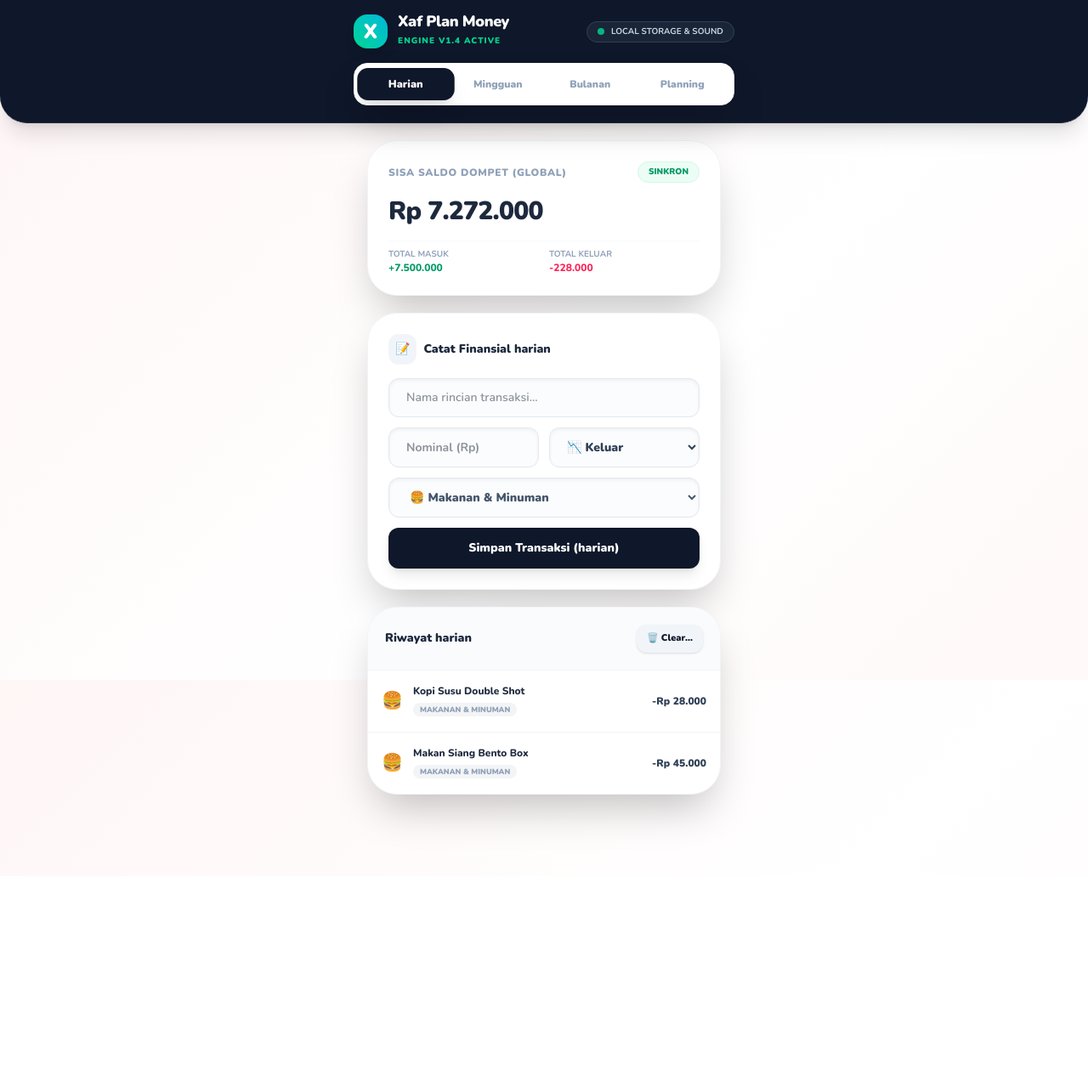
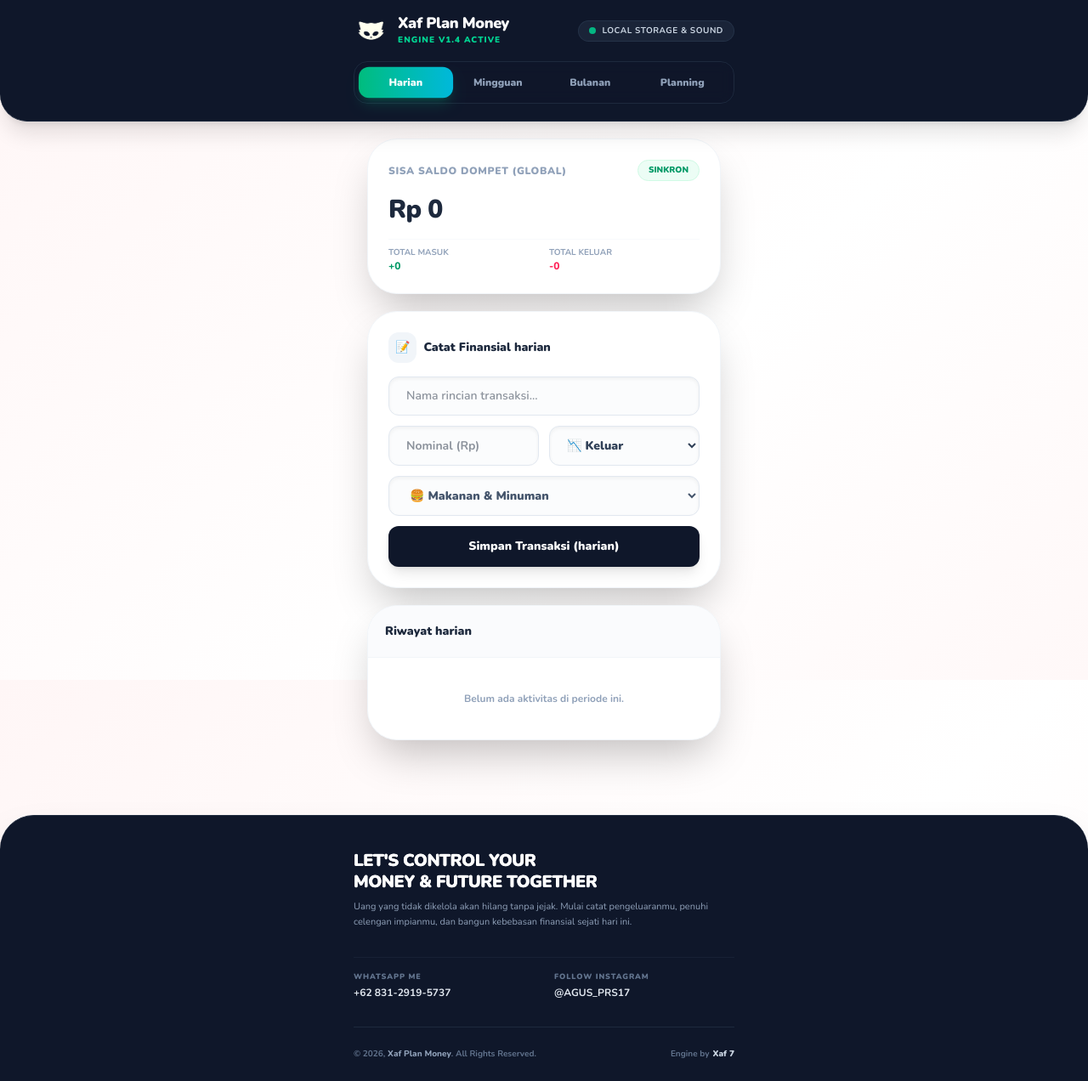
Before and after one commit to xaf7/Money-Planing, a React (Vite) app: page / in a window 1280 px wide. Shown: the whole page at 85% size. Before the commit the page ends 1031 px from the top, so only its background shows below. Built offline with nearby package versions, Linux system fonts and the light colour scheme.

Commit message:
Memperbaiki kode Financeapp yang terpotong

```diff
--- a/index.html
+++ b/index.html
@@ -1,13 +1,17 @@
 <!doctype html>
 <html lang="en">
+
 <head>
   <meta charset="UTF-8" />
-    <link rel="icon" type="image/svg+xml" href="/favicon.svg" />
+  <link rel="icon" type="image/png" href="/src/logo.png" />
+
   <meta name="viewport" content="width=device-width, initial-scale=1.0" />
   <title>money</title>
 </head>
+
 <body>
   <div id="root"></div>
   <script type="module" src="/src/main.jsx"></script>
 </body>
+
 </html>
--- a/src/Financeapp.jsx
+++ b/src/Financeapp.jsx
@@ -1,72 +1,12 @@
 import React, { useState, useEffect } from "react";
+import logoApp from "./logo.png";
 
 // --- IMPORT FILE SUARA ---
-// Sesuaikan path ini dengan tempat kamu menaruh file almak.mp3 di proyekmu
-// Contoh: ditaruh di folder yang sama dengan file ini
 import almakSound from "./almak.mp3";
 
 // Default data jika Local Storage kosong murni saat pertama kali web dibuka
-const defaultTransactions = [
-  {
-    id: 1,
-    desc: "Kopi Susu Double Shot",
-    amount: 28000,
-    type: "expense",
-    category: "Makanan & Minuman",
-    period: "harian",
-  },
-  {
-    id: 2,
-    desc: "Makan Siang Bento Box",
-    amount: 45000,
-    type: "expense",
-    category: "Makanan & Minuman",
-    period: "harian",
-  },
-  {
-    id: 3,
-    desc: "Gaji Pokok Utama",
-    amount: 7500000,
-    type: "income",
-    category: "Umum",
-    period: "bulanan",
-  },
-  {
-    id: 4,
-    desc: "Isi Bensin Pertamax",
-    amount: 60000,
-    type: "expense",
-    category: "Transportasi",
-    period: "mingguan",
-  },
-  {
-    id: 5,
-    desc: "Nonton Bioskop IMAX",
-    amount: 95000,
-    type: "expense",
-    category: "Hiburan & Healing",
-    period: "mingguan",
-  },
-];
-
-const defaultSavings = [
-  {
-    id: "s1",
-    target: "Beli Laptop Core i7",
-    goal: 12000000,
-    current: 4500000,
-    icon: "💻",
-    image: null,
-  },
-  {
-    id: "s2",
-    target: "Upgrade HP Baru",
-    goal: 5000000,
-    current: 1200000,
-    icon: "📱",
-    image: null,
-  },
-];
+const defaultTransactions = [];
+const defaultSavings = [];
 
 export default function Financeapp() {
   // Ambil Google Fonts Nunito secara dinamis
@@ -128,6 +68,13 @@ export default function Financeapp() {
   const [selectedItemsToClear, setSelectedItemsToClear] = useState({});
   const [showAllHistory, setShowAllHistory] = useState(false);
 
+  // State Baru: Modal Kustom Cantik untuk Dana/Saldo Tidak Cukup
+  const [insufficientBalanceModal, setInsufficientBalanceModal] = useState({
+    isOpen: false,
+    title: "",
+    message: "",
+  });
+
   // State Pengisian / Pengurangan Dana Celengan Individual
   const [activePlanForSaving, setActivePlanForSaving] = useState(null);
   const [savingInputDisplay, setSavingInputDisplay] = useState("");
@@ -174,27 +121,38 @@ export default function Financeapp() {
     const file = e.target.files[0];
     if (!file) return;
 
-    // Batasi ukuran gambar biar local storage tidak penuh (Maksimal ~1.5 MB)
     if (file.size > 1500000) {
-      alert(
+      setInsufficientBalanceModal({
+        isOpen: true,
+        title: "File Terlalu Besar",
+        message:
           "Ukuran file foto terlalu besar! Gunakan foto di bawah 1.5 MB agar bisa disimpan.",
-      );
+      });
       e.target.value = null;
       return;
     }
 
     const reader = new FileReader();
     reader.onloadend = () => {
-      setNewPlanImage(reader.result); // Mengunci base64 string gambar
+      setNewPlanImage(reader.result);
     };
     reader.readAsDataURL(file);
   };
 
-  // Handler Simpan Catatan Baru + PEMICU NOTIFIKASI SUARA
+  // Handler Simpan Catatan Baru + VALIDASI SALDO MODERN
   const handleAddTransaction = (e) => {
     e.preventDefault();
     const rawAmount = getCleanRawNumber(newAmountDisplay);
     if (!newDesc || rawAmount <= 0) return;
+
+    if (newType === "expense" && rawAmount > globalBalance) {
+      setInsufficientBalanceModal({
+        isOpen: true,
+        title: "Dompet Menipis!",
+        message: `Maaf, sisa saldo kamu saat ini hanya Rp ${globalBalance.toLocaleString("id-ID")}. Tidak cukup untuk pengeluaran sebesar Rp ${rawAmount.toLocaleString("id-ID")}.`,
+      });
+      return;
+    }
 
     const newTx = {
       id: Date.now(),
@@ -206,8 +164,6 @@ export default function Financeapp() {
     };
 
     setTransactions([newTx, ...transactions]);
-
-    // Bunyikan sound effect notifikasi tepat saat transaksi sukses disimpan!
     playNotificationSound();
 
     setNewDesc("");
@@ -231,7 +187,6 @@ export default function Financeapp() {
 
     setSavingsPlans([...savingsPlans, newPlan]);
 
-    // Reset form target
     setNewPlanTarget("");
     setNewPlanGoalDisplay("");
     setNewPlanImage(null);
@@ -239,10 +194,41 @@ export default function Financeapp() {
     if (fileInput) fileInput.value = null;
   };
 
-  // Modifikasi isi tabungan target (Tambah / Kurang Saldo Terkumpul)
+  // Modifikasi isi tabungan target + Sinkron Saldo Global
   const handleUpdateSavingBalance = (isAdding) => {
     const rawAmount = getCleanRawNumber(savingInputDisplay);
     if (rawAmount <= 0 || !activePlanForSaving) return;
+
+    if (isAdding && rawAmount > globalBalance) {
+      setInsufficientBalanceModal({
+        isOpen: true,
+        title: "Saldo Tidak Cukup",
+        message: `Maaf, saldo global kamu tidak cukup untuk dialokasikan ke celengan ini! Sisa dompet saat ini: Rp ${globalBalance.toLocaleString("id-ID")}.`,
+      });
+      return;
+    }
+
+    if (!isAdding && rawAmount > activePlanForSaving.current) {
+      setInsufficientBalanceModal({
+        isOpen: true,
+        title: "Dana Tidak Cukup",
+        message: `Uang yang ingin diambil (Rp ${rawAmount.toLocaleString("id-ID")}) melebihi dana yang tersedia di dalam celengan ini (Rp ${activePlanForSaving.current.toLocaleString("id-ID")}).`,
+      });
+      return;
+    }
+
+    const autoTx = {
+      id: Date.now(),
+      desc: isAdding
+        ? `Isi Celengan: ${activePlanForSaving.target}`
+        : `Ambil Celengan: ${activePlanForSaving.target}`,
+      amount: rawAmount,
+      type: isAdding ? "expense" : "income",
+      category: "Umum",
+      period: "harian",
+    };
+
+    setTransactions([autoTx, ...transactions]);
 
     setSavingsPlans(
       savingsPlans.map((plan) => {
@@ -256,16 +242,15 @@ export default function Financeapp() {
       }),
     );
 
+    playNotificationSound();
     setSavingInputDisplay("");
     setActivePlanForSaving(null);
   };
 
-  // Hapus Rencana Tabungan Target
   const handleDeletePlan = (id) => {
     setSavingsPlans(savingsPlans.filter((p) => p.id !== id));
   };
 
-  // Modal Multi-Select Clear Handler
   const openClearModal = () => {
     const initialSelection = {};
     filteredTransactions.forEach((t) => {
@@ -299,35 +284,40 @@ export default function Financeapp() {
 
   return (
     <div
-      className="min-h-screen pb-24 modern-bg text-[#1E293B] antialiased"
+      className="min-h-screen modern-bg text-[#1E293B] antialiased flex flex-col justify-between"
       style={{ fontFamily: "'Nunito', sans-serif" }}
     >
+      {/* ATAS & TENGAH: CONTENT WRAPPER */}
+      <div>
         {/* HEADER BANNER APP */}
         <nav className="bg-[#0F172A] sticky top-0 z-40 shadow-xl rounded-b-[2rem] border-b border-slate-800 px-5 pt-4 pb-5">
           <div className="max-w-md mx-auto flex flex-col space-y-4">
             <div className="flex items-center justify-between">
               <div className="flex items-center space-x-3">
-              <div className="w-10 h-10 bg-gradient-to-tr from-emerald-400 to-cyan-500 text-white rounded-2xl flex items-center justify-center font-black text-2xl shadow-lg">
-                X
-              </div>
+                <img
+                  src={logoApp}
+                  alt="Logo Xaf Plan Money"
+                  className="w-10 h-10 object-contain brightness-0 invert sepia-[100%] saturate-[10000%] hue-rotate-[90deg]"
+                />
                 <div>
                   <h1 className="text-lg font-black tracking-tight text-white leading-none">
                     Xaf Plan Money
                   </h1>
-                <span className="text-[10px] text-emerald-400 font-black tracking-widest uppercase">
+                  <span className="text-[10px] text-emerald-400 font-black tracking-widest uppercase mt-1 block">
                     Engine V1.4 Active
                   </span>
                 </div>
               </div>
-            <div className="flex items-center space-x-2 bg-slate-800/80 px-3 py-1 rounded-full border border-slate-700">
+
+              <div className="flex items-center space-x-2 bg-slate-800/80 px-3 py-1 rounded-full border border-slate-700/50">
                 <span className="w-2 h-2 bg-emerald-400 rounded-full animate-pulse"></span>
-              <span className="text-[10px] font-bold text-slate-300 uppercase">
+                <span className="text-[10px] font-bold text-slate-300 uppercase tracking-wider">
                   Local Storage & Sound
                 </span>
               </div>
             </div>
 
-          <div className="flex bg-white p-1.5 rounded-2xl shadow-2xl border border-slate-100">
+            <div className="flex bg-slate-900/60 p-1.5 rounded-2xl border border-slate-800 backdrop-blur-sm">
               {["harian", "mingguan", "bulanan", "planning"].map((tab) => (
                 <button
                   key={tab}
@@ -338,8 +328,8 @@ export default function Financeapp() {
                   }}
                   className={`flex-1 py-2.5 text-xs font-black rounded-xl capitalize transition-all duration-300 transform active:scale-95 ${
                     activeTab === tab
-                    ? "bg-[#0F172A] text-white shadow-xl scale-105"
-                    : "text-slate-400 hover:text-[#0F172A]"
+                      ? "bg-gradient-to-r from-emerald-500 to-cyan-500 text-white shadow-lg shadow-emerald-500/20 scale-102"
+                      : "text-slate-400 hover:text-slate-200 hover:bg-slate-800/40"
                   }`}
                 >
                   {tab}
@@ -350,8 +340,8 @@ export default function Financeapp() {
         </nav>
 
         {/* BODY KONTEN UTAMA */}
-      <main className="max-w-md mx-auto px-4 pt-5 space-y-5">
-        {/* CARD RINGKASAN SALDO GLOBAL: Sinkron Lintas Semua Tab */}
+        <main className="max-w-md mx-auto px-4 pt-5 pb-12 space-y-5">
+          {/* CARD RINGKASAN SALDO GLOBAL */}
           <div className="bg-white p-6 rounded-[2.2rem] shadow-2xl border border-slate-100 space-y-4">
             <div className="flex justify-between items-center">
               <span className="text-xs font-black text-slate-400 uppercase tracking-wider">
@@ -406,7 +396,9 @@ export default function Financeapp() {
                       type="text"
                       inputMode="numeric"
                       value={newAmountDisplay}
-                    onChange={(e) => handleAmountChange(e, setNewAmountDisplay)}
+                      onChange={(e) =>
+                        handleAmountChange(e, setNewAmountDisplay)
+                      }
                       placeholder="Nominal (Rp)"
                       className="w-full px-5 py-3 text-sm border border-slate-200 bg-slate-50/60 rounded-xl focus:outline-none focus:border-[#0F172A] focus:bg-white transition-all shadow-inner font-bold"
                       required
@@ -443,7 +435,7 @@ export default function Financeapp() {
                 </form>
               </div>
 
-            {/* RIWAYAT CATATAN: DIBATASI 5 DATA SAJA */}
+              {/* RIWAYAT CATATAN */}
               <div className="bg-white rounded-[2.2rem] shadow-2xl border border-slate-100 overflow-hidden">
                 <div className="p-5 border-b border-slate-100 flex justify-between items-center bg-slate-50/70">
                   <h3 className="text-sm font-black text-slate-800">
@@ -518,7 +510,6 @@ export default function Financeapp() {
                   )}
                 </div>
 
-              {/* TOMBOL LIHAT LEBIH LANJUT (Jika item lebih dari 5) */}
                 {filteredTransactions.length > 5 && (
                   <div className="p-3 bg-slate-50 text-center border-t border-slate-100">
                     <button
@@ -535,14 +526,13 @@ export default function Financeapp() {
             </div>
           )}
 
-        {/* VIEW TAB: PLANNING (ADA UNGGAL GAMBAR OPSIONAL) */}
+          {/* VIEW TAB: PLANNING */}
           {activeTab === "planning" && (
             <div className="space-y-5 animate-fade-in">
-            {/* Form Buat Target Baru */}
               <div className="bg-white p-6 rounded-[2.2rem] shadow-2xl border border-slate-100">
                 <h3 className="text-sm font-black text-slate-800 mb-4 flex items-center gap-2">
-                <span className="p-2 bg-emerald-50 rounded-xl">🎯</span> Target
-                Rencana Baru
+                  <span className="p-2 bg-emerald-50 rounded-xl">🎯</span>{" "}
+                  Target Rencana Baru
                 </h3>
                 <form onSubmit={handleAddPlan} className="space-y-3">
                   <input
@@ -577,7 +567,6 @@ export default function Financeapp() {
                     </select>
                   </div>
 
-                {/* FILE INPUT OPSIONAL */}
                   <div className="space-y-1 pt-1">
                     <label className="text-[11px] font-black text-slate-400 uppercase tracking-wide block">
                       Upload Foto Target (Opsional)
@@ -630,7 +619,6 @@ export default function Financeapp() {
 
                         <div className="flex justify-between items-center">
                           <div className="flex items-center space-x-3">
-                          {/* LOGIKA DINAMIS: Foto Opsional vs Emoji */}
                             {plan.image ? (
                               <img
                                 src={plan.image}
@@ -689,8 +677,105 @@ export default function Financeapp() {
             </div>
           )}
         </main>
+      </div>
 
-      {/* POP-UP MODAL UPDATE DANA CELENGAN (TAMBAH/KURANG PLANNING) */}
+      {/* --- PREMIUM DARK FOOTER (STYLE ADAPTASI DARI IMAGE_C57F9A.PNG) --- */}
+      <footer className="bg-[#0F172A] text-white border-t border-slate-800 pt-10 pb-6 px-6 mt-10 rounded-t-[2.5rem] shadow-2xl">
+        <div className="max-w-md mx-auto space-y-8">
+          {/* BAGIAN ATAS FOOTER: KATA-KATA AJAKAN FINANSIAL */}
+          <div className="space-y-2">
+            <h2 className="text-xl font-black tracking-tight text-white uppercase leading-tight bg-gradient-to-r from-white via-slate-200 to-slate-400 bg-clip-text text-transparent">
+              Let's Control Your <br />
+              Money & Future Together
+            </h2>
+            <p className="text-[11px] text-slate-400 font-medium leading-relaxed">
+              Uang yang tidak dikelola akan hilang tanpa jejak. Mulai catat
+              pengeluaranmu, penuhi celengan impianmu, dan bangun kebebasan
+              finansial sejati hari ini.
+            </p>
+          </div>
+
+          {/* BAGIAN TENGAH FOOTER: KOLOM INFORMASI KONTAK */}
+          <div className="grid grid-cols-2 gap-6 pt-4 border-t border-slate-800/60">
+            {/* SISI KIRI: WHATSAPP DEVELOPER */}
+            <div className="space-y-1">
+              <span className="text-[9px] font-black tracking-widest text-slate-500 uppercase block">
+                WhatsApp Me
+              </span>
+              <a
+                href="https://wa.link/vgp81r"
+                target="_blank"
+                rel="noopener noreferrer"
+                className="text-xs font-bold text-slate-200 hover:text-emerald-400 transition-colors block"
+              >
+                +62 831-2919-5737
+              </a>
+            </div>
+
+            {/* SISI KANAN: INSTAGRAM DEVELOPER */}
+            <div className="space-y-1">
+              <span className="text-[9px] font-black tracking-widest text-slate-500 uppercase block">
+                Follow Instagram
+              </span>
+              <a
+                href="https://instagram.com/agus_prs17"
+                target="_blank"
+                rel="noopener noreferrer"
+                className="text-xs font-bold text-slate-200 hover:text-cyan-400 transition-colors block uppercase"
+              >
+                @agus_prs17
+              </a>
+            </div>
+          </div>
+
+          {/* BAGIAN BAWAH FOOTER: COPYRIGHT & BRANDING */}
+          <div className="pt-6 border-t border-slate-800 flex flex-col sm:flex-row justify-between items-center text-[10px] text-slate-500 font-bold gap-2">
+            <div>
+              &copy; 2026,{" "}
+              <span className="text-slate-400 font-extrabold">
+                Xaf Plan Money
+              </span>
+              . All Rights Reserved.
+            </div>
+            <div className="flex items-center gap-1">
+              Engine by <span className="text-slate-300 font-black">Xaf 7</span>
+            </div>
+          </div>
+        </div>
+      </footer>
+
+      {/* POP-UP PREMIUM DIALOG MODAL: KETIKA SALDO TIDAK CUKUP */}
+      {insufficientBalanceModal.isOpen && (
+        <div className="fixed inset-0 z-50 flex items-center justify-center bg-slate-950/70 backdrop-blur-md px-4 animate-overlay-fade">
+          <div className="bg-slate-900 text-white w-full max-w-sm rounded-[2.5rem] p-6 text-center space-y-5 border border-slate-800 shadow-2xl transform animate-modal-shake">
+            <div className="w-16 h-16 bg-rose-500/10 border border-rose-500/30 rounded-full flex items-center justify-center mx-auto text-2xl shadow-inner animate-bounce">
+              ⚠️
+            </div>
+            <div className="space-y-2">
+              <h3 className="font-black text-lg tracking-tight text-rose-400">
+                {insufficientBalanceModal.title}
+              </h3>
+              <p className="text-xs font-semibold text-slate-300 leading-relaxed px-2">
+                {insufficientBalanceModal.message}
+              </p>
+            </div>
+            <button
+              onClick={() =>
+                setInsufficientBalanceModal({
+                  isOpen: false,
+                  title: "",
+                  message: "",
+                })
+              }
+              className="w-full bg-gradient-to-r from-rose-500 to-rose-600 text-white font-black py-3 rounded-2xl shadow-lg shadow-rose-500/20 text-xs tracking-wider uppercase transition transform active:scale-95"
+            >
+              Saya Mengerti
+            </button>
+          </div>
+        </div>
+      )}
+
+      {/* POP-UP MODAL UPDATE DANA CELENGAN */}
       {activePlanForSaving && (
         <div className="fixed inset-0 z-50 flex items-center justify-center bg-slate-900/60 backdrop-blur-sm px-4">
           <div className="bg-white w-full max-w-sm rounded-[2rem] p-6 space-y-4 shadow-2xl border animate-modal-scale">
@@ -821,10 +906,20 @@ export default function Financeapp() {
         }
         @keyframes fadeIn { from { opacity: 0; transform: translateY(12px); } to { opacity: 1; transform: translateY(0); } }
         .animate-fade-in { animation: fadeIn 0.4s cubic-bezier(0.16, 1, 0.3, 1) forwards; }
+
         @keyframes overlayFade { from { opacity: 0; } to { opacity: 1; } }
         @keyframes modalScale { from { opacity: 0; transform: scale(0.95) translateY(20px); } to { opacity: 1; transform: scale(1) translateY(0); } }
-        .animate-overlay-fade { animation: overlayFade 0.25s ease-out forwards; }
+
+        @keyframes modalShake {
+          0%, 100% { transform: scale(1) translateX(0); }
+          20%, 60% { transform: scale(1) translateX(-6px); }
+          40%, 80% { transform: scale(1) translateX(6px); }
+        }
+
+        .animate-overlay-fade { animation: overlayFade 0.2s ease-out forwards; }
         .animate-modal-scale { animation: modalScale 0.3s cubic-bezier(0.34, 1.56, 0.64, 1) forwards; }
+        .animate-modal-shake { animation: modalShake 0.4s ease-in-out forwards; }
+
         .custom-scrollbar::-webkit-scrollbar { width: 4px; }
         .custom-scrollbar::-webkit-scrollbar-thumb { background: #E2E8F0; border-radius: 10px; }
       `}</style>
--- a/src/mockData.jsx
+++ /dev/null
@@ -1,86 +0,0 @@
-export const initialTransactions = [
-  {
-    id: 1,
-    desc: "Kopi Susu Creamy",
-    amount: 28000,
-    type: "expense",
-    category: "Makanan & Minuman",
-    period: "harian",
-  },
-  {
-    id: 2,
-    desc: "Makan Siang Bento",
-    amount: 45000,
-    type: "expense",
-    category: "Makanan & Minuman",
-    period: "harian",
-  },
-  {
-    id: 3,
-    desc: "Gaji Bulanan",
-    amount: 6500000,
-    type: "income",
-    category: "Umum",
-    period: "bulanan",
-  },
-  {
-    id: 4,
-    desc: "Bensin Motor",
-    amount: 50000,
-    type: "expense",
-    category: "Transportasi",
-    period: "mingguan",
-  },
-  {
-    id: 5,
-    desc: "Nonton Bioskop + Popcorn",
-    amount: 95000,
-    type: "expense",
-    category: "Hiburan & Healing",
-    period: "mingguan",
-  },
-];
-
-export const initialBudgets = [
-  {
-    id: "b1",
-    category: "Makanan & Minuman",
-    limit: 1500000,
-    used: 73000,
-    icon: "🍔",
-    color: "from-amber-400 to-orange-500",
-  },
-  {
-    id: "b2",
-    category: "Transportasi",
-    limit: 600000,
-    used: 50000,
-    icon: "🚗",
-    color: "from-blue-400 to-indigo-500",
-  },
-  {
-    id: "b3",
-    category: "Hiburan & Healing",
-    limit: 800000,
-    used: 95000,
-    icon: "🎬",
-    color: "from-purple-400 to-pink-500",
-  },
-];
-
-export const initialSavings = [
-  {
-    id: "s1",
-    target: "Beli Laptop Core i7",
-    goal: 12000000,
-    current: 4500000,
-    icon: "💻",
-  },
-  {
-    id: "s2",
-    target: "Upgrade HP Baru",
-    goal: 5000000,
-    current: 1200000,
-    icon: "📱",
-  },
-];
```
Also changed, not shown: src/logo.png (added). Lines whose indentation alone changed are shown as unchanged.
